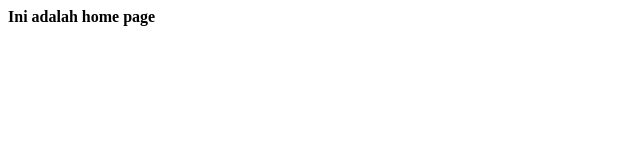
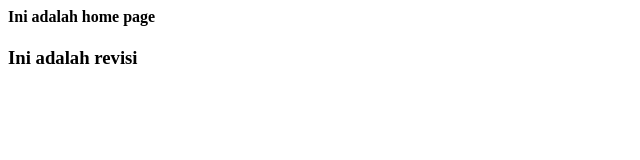
Before and after one commit to idhamkhalif/MyProject-1, a plain HTML site: page index.html in a window 1280 px wide. Shown: the whole page, without its empty margins (0-640 px from the left). Drawn offline with Linux system fonts and the light colour scheme.

Commit message:
Revisi 7

```diff
--- a/index.html
+++ b/index.html
@@ -5,5 +5,6 @@
 
     <body>
         <h4>Ini adalah home page</h4>
+        <h3>Ini adalah revisi</h3>
     </body>
 </html>
```
